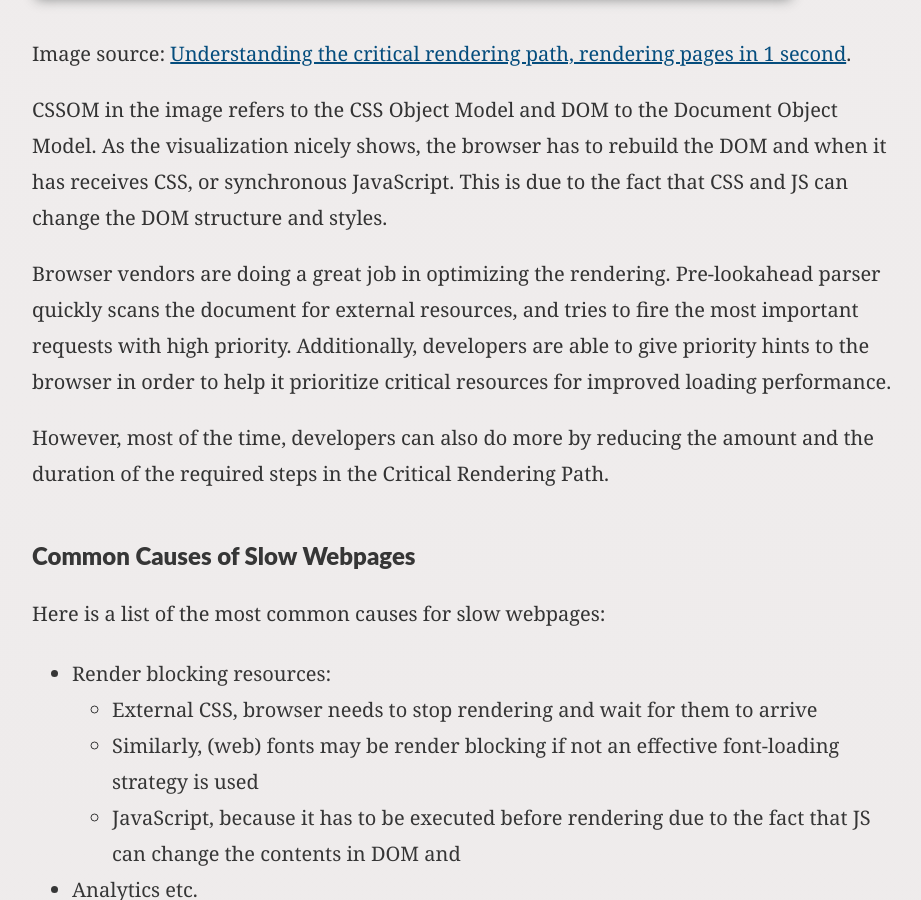
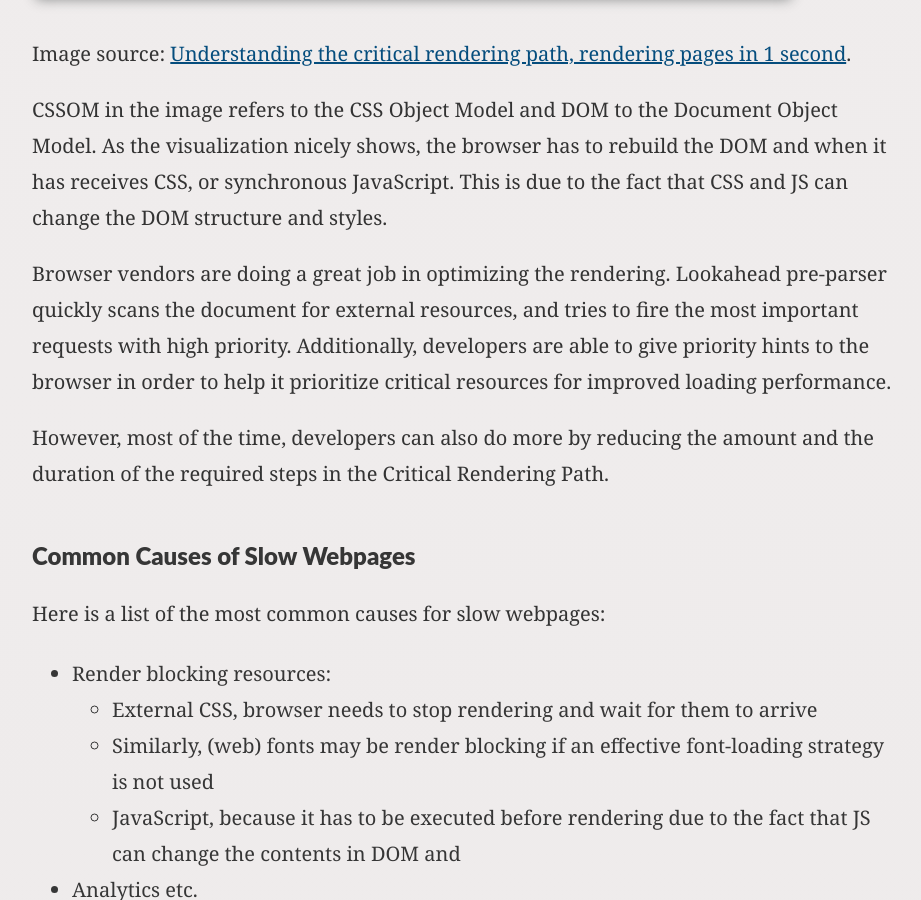
Before and after one commit to olpeh/olpeh.github.io, a Jekyll site: the page built from _posts/2019-02-19-how-i-made-my-blog-blazing-fast.md, in a window 1280 px wide and 900 px high, scrolled down 3537 px. Shown: the whole window, without its empty margins (178-1099 px from the left). Built offline with Jekyll 4.4.1, drawn with Linux system fonts in a browser that asks for light colours; comment, search, counter and statistics services are not loaded; some of the changed text lies outside the part shown.

Commit message:
Fix typos based on Fotis' review

```diff
--- a/_posts/2019-02-19-how-i-made-my-blog-blazing-fast.md
+++ b/_posts/2019-02-19-how-i-made-my-blog-blazing-fast.md
@@ -28,7 +28,7 @@ In order to understand what typically slows down a website's loading performance
 The following explanation will be a simplified version of reality in order to keep the blog post relatively short and easy to read.
 Additionally, I do not understand everything that happens in between navigating to a URL and a fully loaded and rendered web page showing on the screen.
 
-### The Client-server Architecture of the Web
+### The Client-Server Architecture of the Web
 
 The World Wide Web is based on the client-server architecture.
 Typically, the client refers to a web browser and the server is returning the HTML documents and other resources when clients request them.
@@ -63,7 +63,7 @@ As the visualization nicely shows, the browser has to rebuild the DOM and when i
 This is due to the fact that CSS and JS can change the DOM structure and styles.
 
 Browser vendors are doing a great job in optimizing the rendering.
-Pre-lookahead parser quickly scans the document for external resources, and tries to fire the most important requests with high priority.
+Lookahead pre-parser quickly scans the document for external resources, and tries to fire the most important requests with high priority.
 Additionally, developers are able to give priority hints to the browser in order to help it prioritize critical resources for improved loading performance.
 
 However, most of the time, developers can also do more by reducing the amount and the duration of the required steps in the Critical Rendering Path.
@@ -74,7 +74,7 @@ Here is a list of the most common causes for slow webpages:
 
 - Render blocking resources:
   - External CSS, browser needs to stop rendering and wait for them to arrive
-  - Similarly, (web) fonts may be render blocking if not an effective font-loading strategy is used
+  - Similarly, (web) fonts may be render blocking if an effective font-loading strategy is not used
   - JavaScript, because it has to be executed before rendering due to the fact that JS can change the contents in DOM and
 - Analytics etc.
 - Advertisement libraries
```
Also changed, not shown: other parts of _posts/2019-02-19-how-i-made-my-blog-blazing-fast.md (+1 -1 lines).
